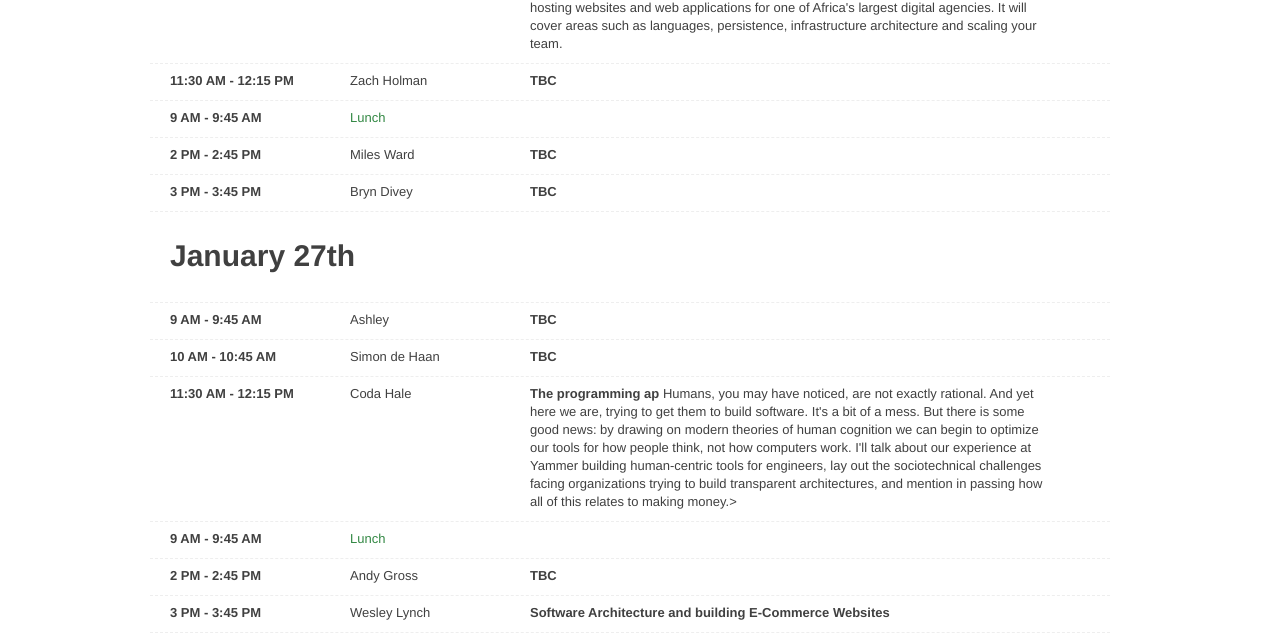
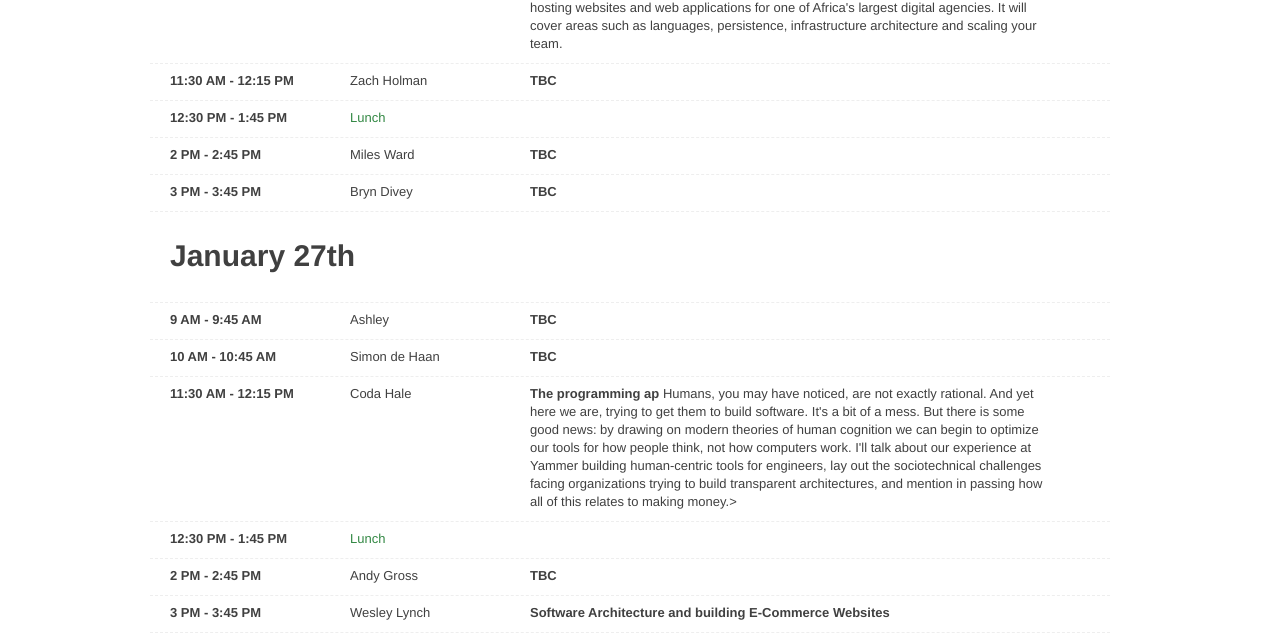
Before and after one commit to scaleconf/scaleconf.github.com, a Jekyll site: the page built from schedule.html, in a window 1280 px wide and 1248 px high. Shown: the part 497-1132 px from the top of the window. Built offline with Jekyll 4.4.1, drawn with Linux system fonts in a browser that asks for light colours; Markdown is read by kramdown in place of the engine named in the settings.

Commit message:
lunch times

```diff
--- a/schedule.html
+++ b/schedule.html
@@ -49,7 +49,7 @@ meta-description: The programme for the Scaleconf, a conference focusing on web
 </div>
 
 <div class="row">
-    <div class="span3"><b> 9 AM - 9:45 AM </b></div>
+    <div class="span3"><b> 12:30 PM - 1:45 PM </b></div>
     <div class="span3 hl">Lunch</div>
 </div>
 
@@ -104,7 +104,7 @@ meta-description: The programme for the Scaleconf, a conference focusing on web
 </div>
 
 <div class="row">
-    <div class="span3"><b> 9 AM - 9:45 AM </b></div>
+    <div class="span3"><b> 12:30 PM - 1:45 PM </b></div>
     <div class="span3 hl">Lunch</div>
 </div>
 
```
